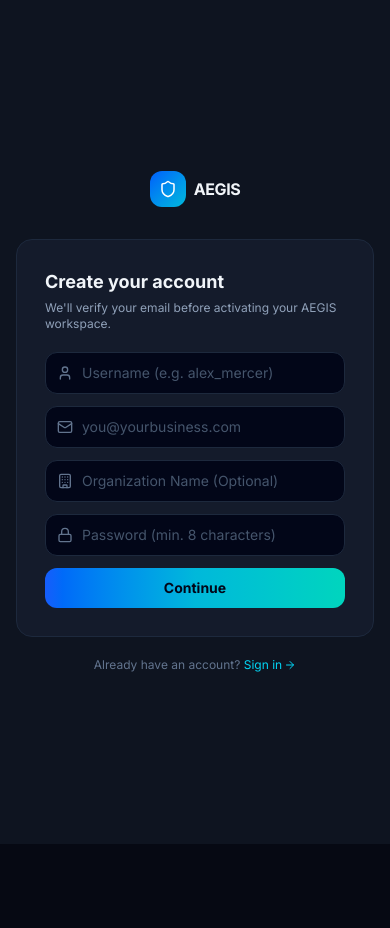
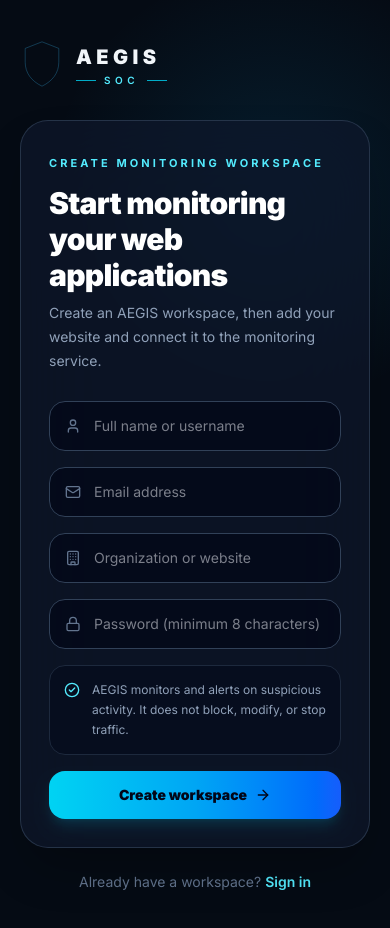
Before and after one commit to JavisFrimpong/web-app-intrusion-detection, a React (Vite) app in the folder app/frontend/: page /signup in a window 390 px wide. Shown: the top 928 px of the page. Before the commit the page ends 844 px from the top, so only its background shows below. Built offline with nearby package versions, Linux system fonts and the light colour scheme; no server answers.

Commit message:
Redesign sign-up experience for premium monitoring product

```diff
--- a/app/frontend/src/pages/Auth/SignUp.jsx
+++ b/app/frontend/src/pages/Auth/SignUp.jsx
@@ -1,14 +1,15 @@
 import React, { useState } from 'react';
 import { useNavigate, Link } from 'react-router-dom';
-import { Shield, Mail, Lock, User, Building, RefreshCw, AlertCircle, ArrowRight } from 'lucide-react';
+import { Mail, Lock, User, Building, RefreshCw, AlertCircle, ArrowRight, CheckCircle2 } from 'lucide-react';
 import { signup, verifyCode, resendCode } from '../../services/api';
 import { useAuth } from '../../context/AuthContext';
+import AegisLogo from '../../components/Brand/AegisLogo';
+import AuthVisual from '../../components/Brand/AuthVisual';
 
 export default function SignUp() {
   const navigate = useNavigate();
   const { setSessionUser, checkSession } = useAuth();
-
-  const [step, setStep] = useState('details'); // 'details' | 'code'
+  const [step, setStep] = useState('details');
   const [username, setUsername] = useState('');
   const [company, setCompany] = useState('');
   const [email, setEmail] = useState('');
@@ -16,7 +17,6 @@ export default function SignUp() {
   const [code, setCode] = useState('');
   const [error, setError] = useState(null);
   const [pending, setPending] = useState(false);
-  const [fallbackCode, setFallbackCode] = useState(null);
   const [resendMsg, setResendMsg] = useState(null);
 
   const handleSignup = async (e) => {
@@ -25,15 +25,11 @@ export default function SignUp() {
     setPending(true);
     const res = await signup(email.trim().toLowerCase(), password, username, company);
     setPending(false);
-    if (res.success) {
-      setStep('code');
-      setError(null);
-    } else if (res.requires_verification || res.data?.requires_verification) {
+    if (res.success) setStep('code');
+    else if (res.requires_verification || res.data?.requires_verification) {
       setStep('code');
       setError('This email already has an account awaiting verification. Enter the code or request a new one.');
-    } else {
-      setError(res.error || 'Something went wrong.');
-    }
+    } else setError(res.error || 'Something went wrong.');
   };
 
   const handleVerify = async (e) => {
@@ -46,127 +42,82 @@ export default function SignUp() {
       setSessionUser(res.user || res.data?.user || { email: email.trim().toLowerCase() });
       await checkSession();
       navigate('/dashboard');
-    } else {
-      setError(res.error || 'Incorrect code.');
-    }
+    } else setError(res.error || 'Incorrect code.');
   };
 
   const handleResend = async () => {
     setResendMsg(null);
     const res = await resendCode(email.trim().toLowerCase());
-    const codeFound = res.verification_code || res.data?.verification_code;
-    if (codeFound) setFallbackCode(codeFound);
-    setResendMsg(res.success ? 'New code sent.' : (res.error || 'Could not resend code.'));
+    setResendMsg(res.success ? 'A new code has been sent.' : (res.error || 'Could not resend code.'));
   };
 
   return (
-    <div className="min-h-screen bg-[#0E1420] flex items-center justify-center p-4">
-      <div className="w-full max-w-sm">
-        <Link to="/" className="flex items-center gap-2 justify-center mb-8">
-          <div className="w-9 h-9 rounded-xl bg-gradient-to-br from-blue-600 to-cyan-500 flex items-center justify-center text-white">
-            <Shield className="w-4.5 h-4.5" />
-          </div>
-          <span className="font-bold text-slate-100 tracking-tight">AEGIS</span>
-        </Link>
+    <div className="min-h-screen bg-[#050b14] text-slate-100 lg:grid lg:grid-cols-[1.12fr_.88fr]">
+      <AuthVisual mode="signup" />
 
-        <div className="bg-[#141B2B] border border-slate-800 rounded-2xl p-7 space-y-5">
+      <main className="relative flex min-h-screen items-center justify-center overflow-hidden px-5 py-10 sm:px-8 lg:px-12">
+        <div className="absolute inset-0 bg-[radial-gradient(circle_at_70%_20%,rgba(14,165,233,.12),transparent_28%)]" />
+        <div className="relative w-full max-w-md">
+          <Link to="/" className="mb-8 inline-flex"><AegisLogo /></Link>
+
+          <div className="rounded-[28px] border border-slate-700/70 bg-slate-900/70 p-7 shadow-2xl shadow-black/30 backdrop-blur-2xl sm:p-9">
             {step === 'details' ? (
               <>
-              <div>
-                <h1 className="text-lg font-bold text-slate-100">Create your account</h1>
-                <p className="text-xs text-slate-400 mt-1">We'll verify your email before activating your AEGIS workspace.</p>
+                <div className="mb-7">
+                  <span className="text-[11px] font-bold uppercase tracking-[0.28em] text-cyan-300">Create monitoring workspace</span>
+                  <h1 className="mt-3 text-3xl font-black tracking-tight text-white">Start monitoring your web applications</h1>
+                  <p className="mt-2 text-sm leading-6 text-slate-400">Create an AEGIS workspace, then add your website and connect it to the monitoring service.</p>
                 </div>
-              <form onSubmit={handleSignup} className="space-y-3">
-                <div className="relative">
-                  <User className="w-4 h-4 text-slate-500 absolute left-3 top-1/2 -translate-y-1/2" />
-                  <input
-                    type="text" required value={username} onChange={(e) => setUsername(e.target.value)}
-                    placeholder="Username (e.g. alex_mercer)"
-                    className="w-full pl-9 pr-3 py-2.5 rounded-xl bg-slate-950 border border-slate-800 text-sm text-slate-200 placeholder-slate-600 focus:outline-none focus:border-cyan-500/50"
-                  />
+
+                <form onSubmit={handleSignup} className="space-y-4">
+                  {[
+                    [User,'text',username,setUsername,'Full name or username',true],
+                    [Mail,'email',email,setEmail,'Email address',true],
+                    [Building,'text',company,setCompany,'Organization or website',false],
+                    [Lock,'password',password,setPassword,'Password (minimum 8 characters)',true],
+                  ].map(([Icon,type,value,setValue,placeholder,required])=>(
+                    <div className="relative" key={placeholder}>
+                      <Icon className="absolute left-4 top-1/2 h-4 w-4 -translate-y-1/2 text-slate-500"/>
+                      <input type={type} required={required} minLength={type==='password'?8:undefined} value={value} onChange={(e)=>setValue(e.target.value)} placeholder={placeholder}
+                        className="w-full rounded-2xl border border-slate-700 bg-slate-950/70 py-3.5 pl-11 pr-4 text-sm text-slate-100 outline-none transition focus:border-cyan-400/70 focus:ring-2 focus:ring-cyan-400/10"/>
                     </div>
-                <div className="relative">
-                  <Mail className="w-4 h-4 text-slate-500 absolute left-3 top-1/2 -translate-y-1/2" />
-                  <input
-                    type="email" required value={email} onChange={(e) => setEmail(e.target.value)}
-                    placeholder="you@yourbusiness.com"
-                    className="w-full pl-9 pr-3 py-2.5 rounded-xl bg-slate-950 border border-slate-800 text-sm text-slate-200 placeholder-slate-600 focus:outline-none focus:border-cyan-500/50"
-                  />
+                  ))}
+
+                  <div className="flex items-start gap-3 rounded-2xl border border-slate-800 bg-slate-950/40 p-3.5">
+                    <CheckCircle2 className="mt-0.5 h-4 w-4 shrink-0 text-cyan-300"/>
+                    <p className="text-xs leading-5 text-slate-400">AEGIS monitors and alerts on suspicious activity. It does not block, modify, or stop traffic.</p>
                   </div>
-                <div className="relative">
-                  <Building className="w-4 h-4 text-slate-500 absolute left-3 top-1/2 -translate-y-1/2" />
-                  <input
-                    type="text" value={company} onChange={(e) => setCompany(e.target.value)}
-                    placeholder="Organization Name (Optional)"
-                    className="w-full pl-9 pr-3 py-2.5 rounded-xl bg-slate-950 border border-slate-800 text-sm text-slate-200 placeholder-slate-600 focus:outline-none focus:border-cyan-500/50"
-                  />
-                </div>
-                <div className="relative">
-                  <Lock className="w-4 h-4 text-slate-500 absolute left-3 top-1/2 -translate-y-1/2" />
-                  <input
-                    type="password" required minLength={8} value={password} onChange={(e) => setPassword(e.target.value)}
-                    placeholder="Password (min. 8 characters)"
-                    className="w-full pl-9 pr-3 py-2.5 rounded-xl bg-slate-950 border border-slate-800 text-sm text-slate-200 placeholder-slate-600 focus:outline-none focus:border-cyan-500/50"
-                  />
-                </div>
-                {error && (
-                  <div className="p-2.5 rounded-lg bg-rose-950/40 border border-rose-500/30 text-xs text-rose-300 flex items-center gap-2">
-                    <AlertCircle className="w-3.5 h-3.5 shrink-0" /><span>{error}</span>
-                  </div>
-                )}
-                <button
-                  type="submit" disabled={pending}
-                  className="w-full py-2.5 rounded-xl bg-gradient-to-r from-blue-600 via-cyan-500 to-teal-400 text-slate-950 font-bold text-sm hover:brightness-110 transition-all flex items-center justify-center gap-2 disabled:opacity-50"
-                >
-                  {pending ? <RefreshCw className="w-4 h-4 animate-spin" /> : <span>Continue</span>}
+
+                  {error && <div className="flex items-start gap-2 rounded-xl border border-rose-500/30 bg-rose-950/35 p-3 text-xs text-rose-200"><AlertCircle className="mt-0.5 h-4 w-4 shrink-0"/><span>{error}</span></div>}
+
+                  <button type="submit" disabled={pending} className="flex w-full items-center justify-center gap-2 rounded-2xl bg-gradient-to-r from-cyan-400 via-sky-500 to-blue-600 px-4 py-3.5 text-sm font-black text-slate-950 shadow-lg shadow-cyan-500/15 transition hover:brightness-110 disabled:opacity-50">
+                    {pending ? <RefreshCw className="h-4 w-4 animate-spin"/> : <>Create workspace <ArrowRight className="h-4 w-4"/></>}
                   </button>
                 </form>
               </>
             ) : (
               <>
-              <div>
-                <h1 className="text-lg font-bold text-slate-100">Check your email</h1>
-                <p className="text-xs text-slate-400 mt-1">Enter the 6-digit code we sent to <span className="text-slate-300">{email}</span>.</p>
+                <div className="mb-6">
+                  <span className="text-[11px] font-bold uppercase tracking-[0.28em] text-cyan-300">Email verification</span>
+                  <h1 className="mt-3 text-2xl font-black text-white">Check your inbox</h1>
+                  <p className="mt-2 text-sm leading-6 text-slate-400">Enter the 6-digit code sent to <span className="text-slate-200">{email}</span>.</p>
                 </div>
-              {fallbackCode && (
-                <div className="p-2 bg-cyan-950/60 border border-cyan-500/40 rounded-xl text-center text-xs font-mono text-cyan-300">
-                  Verification Code: <strong className="text-cyan-100 text-sm font-bold">{fallbackCode}</strong>
-                </div>
-              )}
-              <form onSubmit={handleVerify} className="space-y-3">
-                <input
-                  type="text" inputMode="numeric" maxLength={6} required value={code}
-                  onChange={(e) => setCode(e.target.value.replace(/\D/g, ''))}
-                  placeholder="000000"
-                  className="w-full text-center tracking-[0.5em] text-lg py-2.5 rounded-xl bg-slate-950 border border-slate-800 text-slate-100 placeholder-slate-700 font-mono focus:outline-none focus:border-cyan-500/50"
-                />
-                {error && (
-                  <div className="p-2.5 rounded-lg bg-rose-950/40 border border-rose-500/30 text-xs text-rose-300 flex items-center gap-2">
-                    <AlertCircle className="w-3.5 h-3.5 shrink-0" /><span>{error}</span>
-                  </div>
-                )}
-                <button
-                  type="submit" disabled={pending}
-                  className="w-full py-2.5 rounded-xl bg-gradient-to-r from-blue-600 via-cyan-500 to-teal-400 text-slate-950 font-bold text-sm hover:brightness-110 transition-all flex items-center justify-center gap-2 disabled:opacity-50"
-                >
-                  {pending ? <RefreshCw className="w-4 h-4 animate-spin" /> : <span>Verify & Continue</span>}
-                </button>
-                <button type="button" onClick={handleResend} className="w-full text-xs text-slate-500 hover:text-cyan-400 transition-colors">
-                  Didn't get it? Resend code
-                </button>
-                {resendMsg && <p className="text-[11px] text-center text-slate-400">{resendMsg}</p>}
+
+                <form onSubmit={handleVerify} className="space-y-4">
+                  <input type="text" inputMode="numeric" maxLength={6} required value={code} onChange={(e)=>setCode(e.target.value.replace(/\D/g,''))} placeholder="000000"
+                    className="w-full rounded-2xl border border-slate-700 bg-slate-950/70 py-4 text-center font-mono text-xl tracking-[.5em] text-white outline-none focus:border-cyan-400/70"/>
+                  {error && <div className="rounded-xl border border-rose-500/30 bg-rose-950/35 p-3 text-xs text-rose-200">{error}</div>}
+                  <button type="submit" disabled={pending} className="w-full rounded-2xl bg-gradient-to-r from-cyan-400 to-blue-600 py-3.5 text-sm font-black text-slate-950">{pending ? 'Verifying…' : 'Verify & continue'}</button>
+                  <button type="button" onClick={handleResend} className="w-full text-xs font-semibold text-slate-500 hover:text-cyan-300">Didn't get it? Resend code</button>
+                  {resendMsg && <p className="text-center text-xs text-slate-400">{resendMsg}</p>}
                 </form>
               </>
             )}
           </div>
 
-        <p className="text-center text-xs text-slate-500 mt-5">
-          Already have an account?{' '}
-          <Link to="/signin" className="text-cyan-400 hover:text-cyan-300 inline-flex items-center gap-0.5">
-            Sign in <ArrowRight className="w-3 h-3" />
-          </Link>
-        </p>
+          <p className="mt-6 text-center text-sm text-slate-500">Already have a workspace? <Link to="/signin" className="font-semibold text-cyan-300 hover:text-cyan-200">Sign in</Link></p>
         </div>
+      </main>
     </div>
   );
 }
```
Lines whose indentation alone changed are shown as unchanged.
